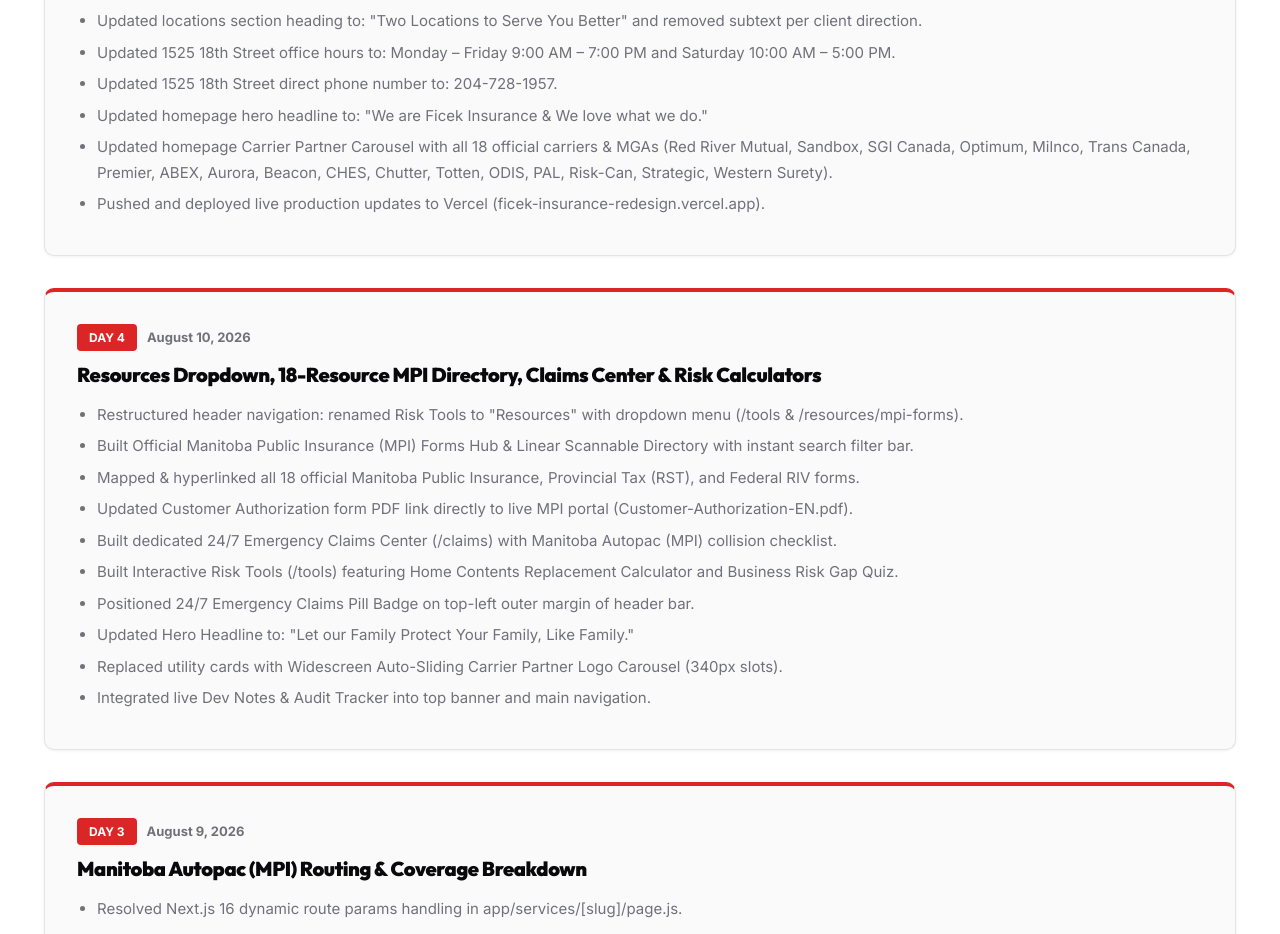
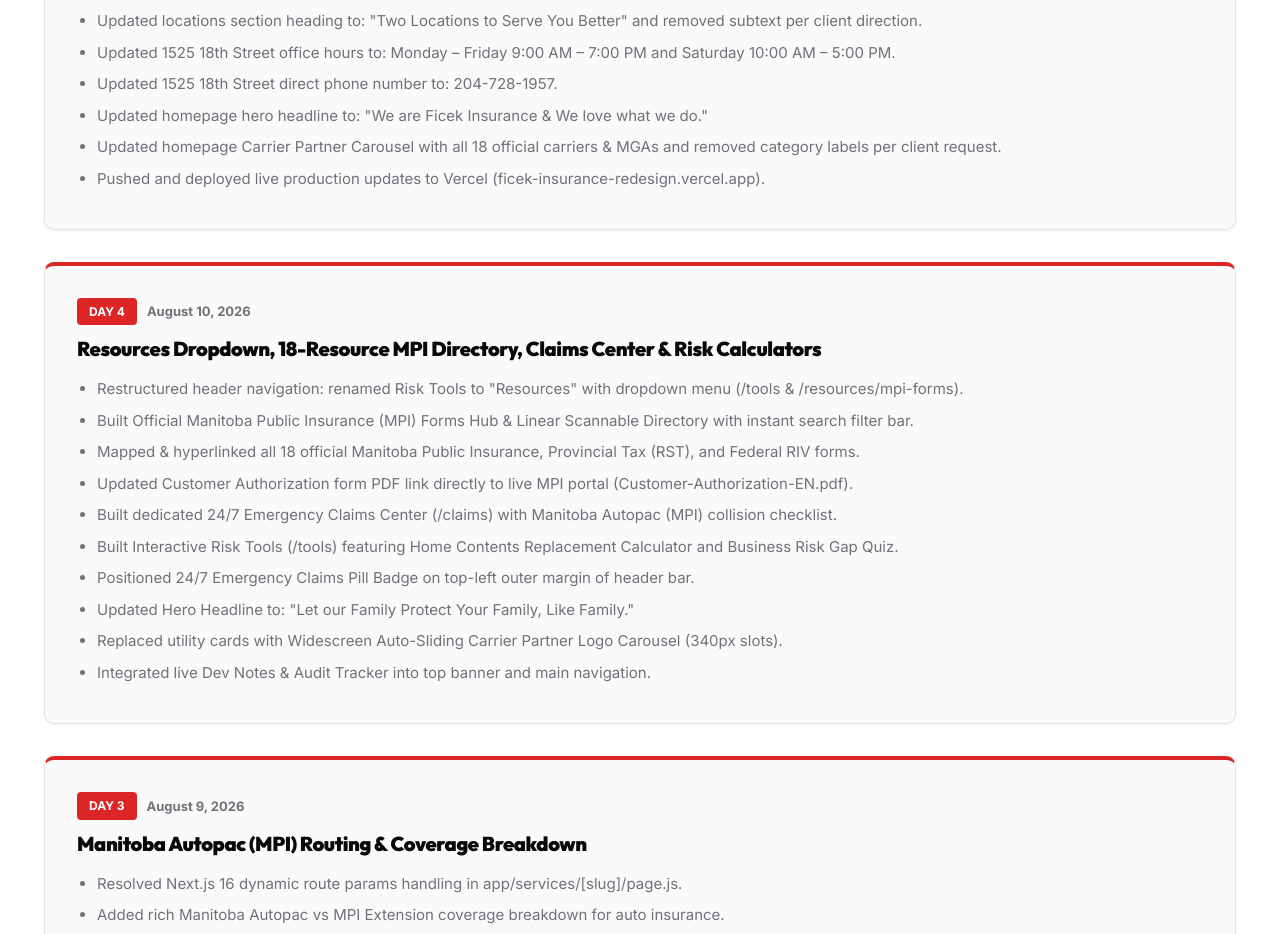
Before and after one commit to austinlmadeit/ficeks, a Next.js app: page /dev-notes in a window 1280 px wide. Shown: the part 860-1794 px from the top of the page. Built offline with nearby package versions, Linux system fonts and the light colour scheme.

Commit message:
fix: remove category text from Carrier Partner Carousel cards

```diff
--- a/app/dev-notes/page.js
+++ b/app/dev-notes/page.js
@@ -27,7 +27,7 @@
       'Updated 1525 18th Street office hours to: Monday – Friday 9:00 AM – 7:00 PM and Saturday 10:00 AM – 5:00 PM.',
       'Updated 1525 18th Street direct phone number to: 204-728-1957.',
       'Updated homepage hero headline to: "We are Ficek Insurance & We love what we do."',
-      'Updated homepage Carrier Partner Carousel with all 18 official carriers & MGAs (Red River Mutual, Sandbox, SGI Canada, Optimum, Milnco, Trans Canada, Premier, ABEX, Aurora, Beacon, CHES, Chutter, Totten, ODIS, PAL, Risk-Can, Strategic, Western Surety).',
+      'Updated homepage Carrier Partner Carousel with all 18 official carriers & MGAs and removed category labels per client request.',
       'Pushed and deployed live production updates to Vercel (ficek-insurance-redesign.vercel.app).',
     ],
   },
--- a/components/CarrierCarousel.js
+++ b/components/CarrierCarousel.js
@@ -93,7 +93,7 @@
               textTransform: 'uppercase',
               letterSpacing: '0.8px',
             }}>
-              {carrier.badge} • {carrier.category}
+              {carrier.badge}
             </div>
           </div>
         ))}
```
